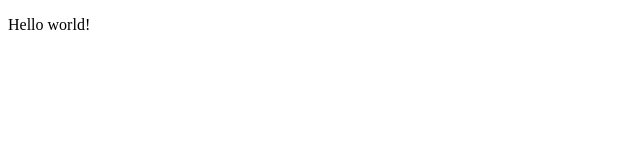
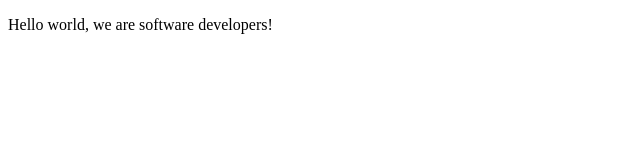
Before and after one commit to sunilsangwan4/microversewithgabriel, a plain HTML site: page index.html in a window 1280 px wide. Shown: the whole page, without its empty margins (0-640 px from the left). Drawn offline with Linux system fonts and the light colour scheme.

Commit message:
modified

```diff
--- a/index.html
+++ b/index.html
@@ -9,7 +9,7 @@
   <body>
     <script src="https://cdn.freecodecamp.org/testable-projects-fcc/v1/bundle.js"></script>
 
-   <p>Hello world!</p>
+   <p>Hello world, we are software developers!</p>
     <script  src="js/index.js"></script>
   </body>
 </html>
```
